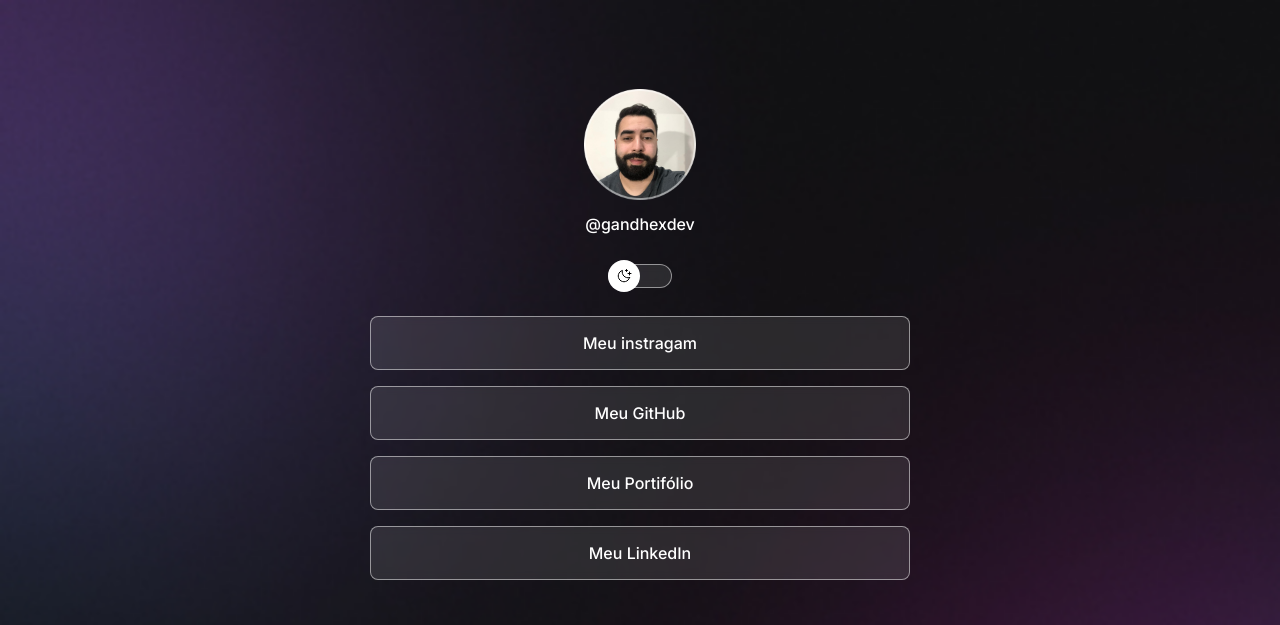
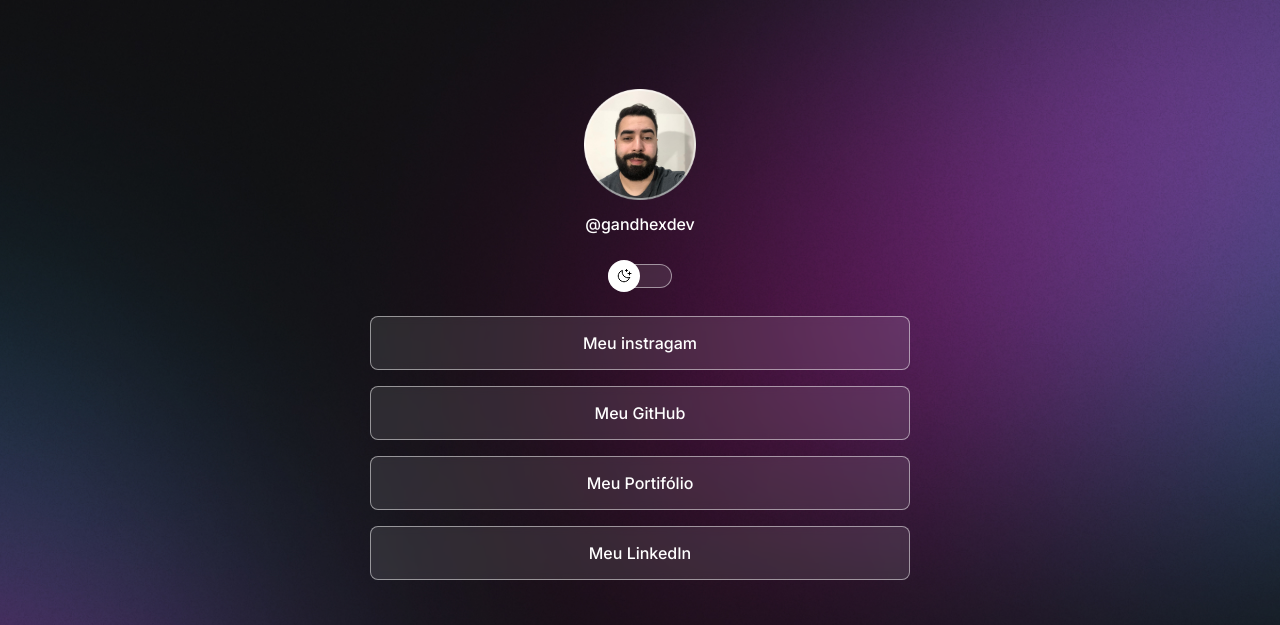
Before and after one commit to gandhexcode/primeirprojeto, a plain HTML site: page index.html in a window 1280 px wide. Shown: the top 625 px of the page. Drawn offline with nearby package versions, Linux system fonts and the light colour scheme.

Commit message:
change backgrond based on media queries

```diff
--- a/style.css
+++ b/style.css
@@ -33,6 +33,7 @@ body{
 
  /* background: color image repeat position/size */
  background: var(--bg-url) no-repeat top center/cover;
+ height: 100vh;
 }
 
 body * {
@@ -168,3 +169,15 @@ footer {
   text-align: center;
   font-size: 14px;
 }
+
+/* media queries */
+@media (min-width: 700px) {
+ :root {
+  --bg-url: url(./assets/bg-desktop.jpg);
+ }
+
+ .ligt {
+  --bg-url: url(./assets/bg-desktop-light.jpg);
+ }
+
+}
```
